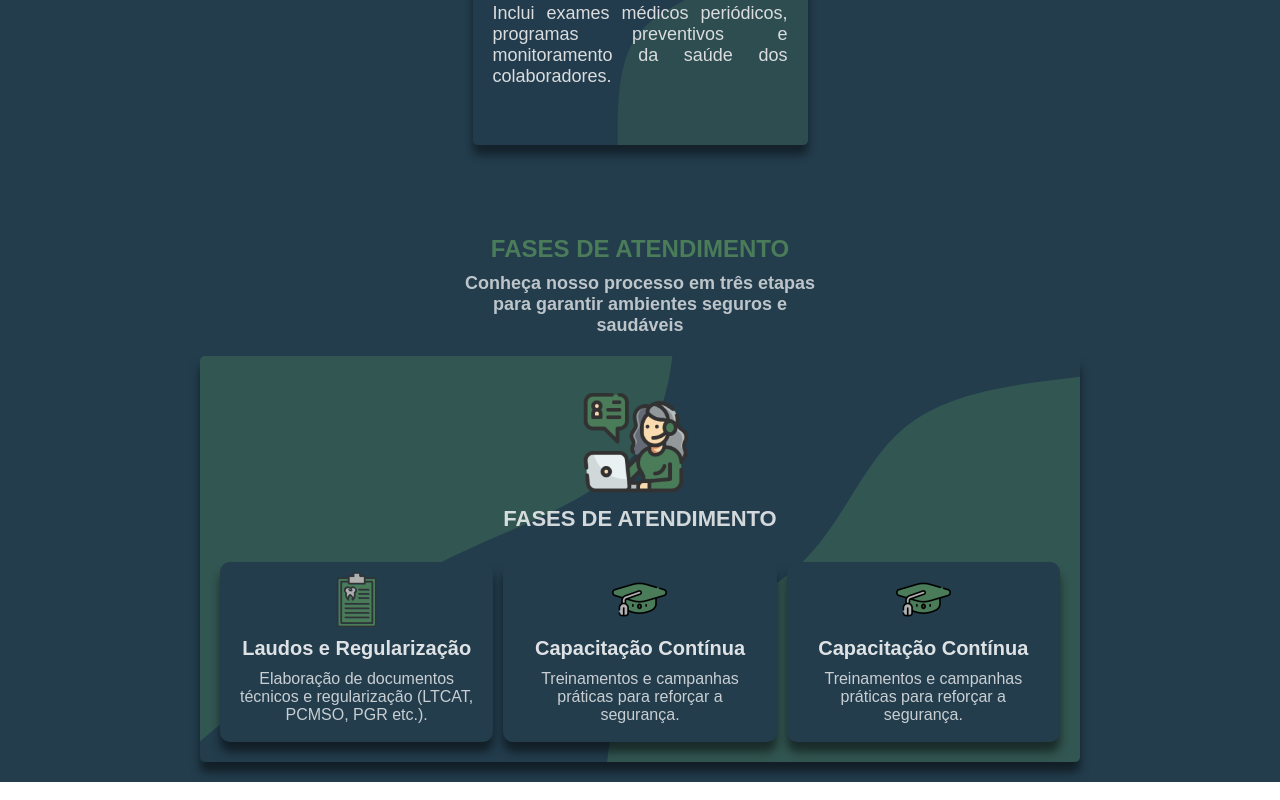
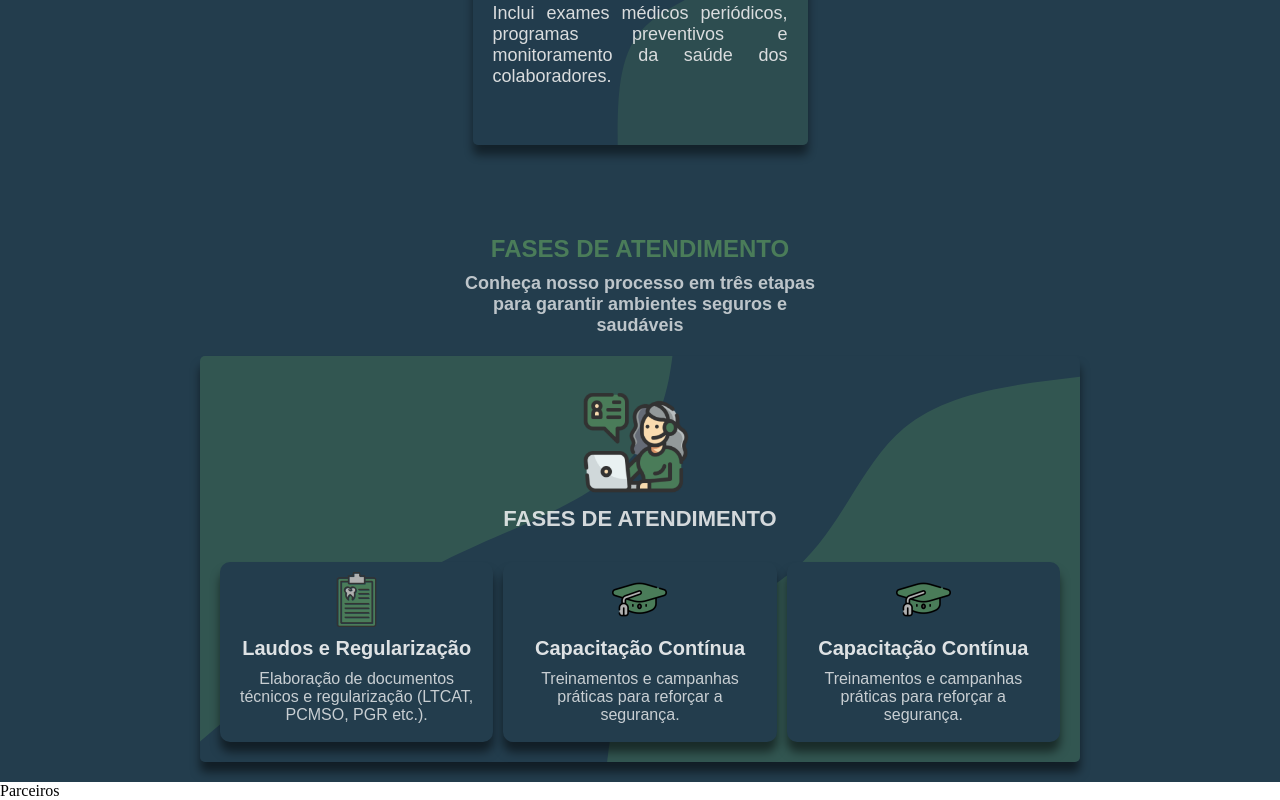
Before and after one commit to luvsscorpius/salusLaboris, a React (Create React App) app in the folder frontend/: page / in a window 1280 px wide. Shown: the part 3057-3857 px from the top of the page. Built offline with nearby package versions, Linux system fonts and the light colour scheme.

Commit message:
feat(parceiros.jsx): creating parceiros component folder and files

```diff
--- /dev/null
+++ b/frontend/src/Components/Parceiros/Parceiros.jsx
@@ -0,0 +1,7 @@
+import React from 'react'
+
+export const Parceiros = () => {
+  return (
+    <div>Parceiros</div>
+  )
+}
--- /dev/null
+++ b/frontend/src/Components/Parceiros/Styles.jsx
@@ -0,0 +1 @@
+import styled from 'styled-components'
--- a/frontend/src/Pages/Home/Home.jsx
+++ b/frontend/src/Pages/Home/Home.jsx
@@ -3,6 +3,7 @@ import * as H from './Styles'
 import { Hero } from '../../Components/Hero/Hero'
 import { Sobre } from '../../Components/Sobre/Sobre'
 import { Servicos } from '../../Components/Servicos/Servicos'
+import { Parceiros } from '../../Components/Parceiros/Parceiros'
 
 export const Home = () => {
   return (
@@ -10,6 +11,7 @@ export const Home = () => {
         <Hero/>
         <Sobre/>
         <Servicos/>
+        <Parceiros/>
     </H.home>
   )
 }
```
